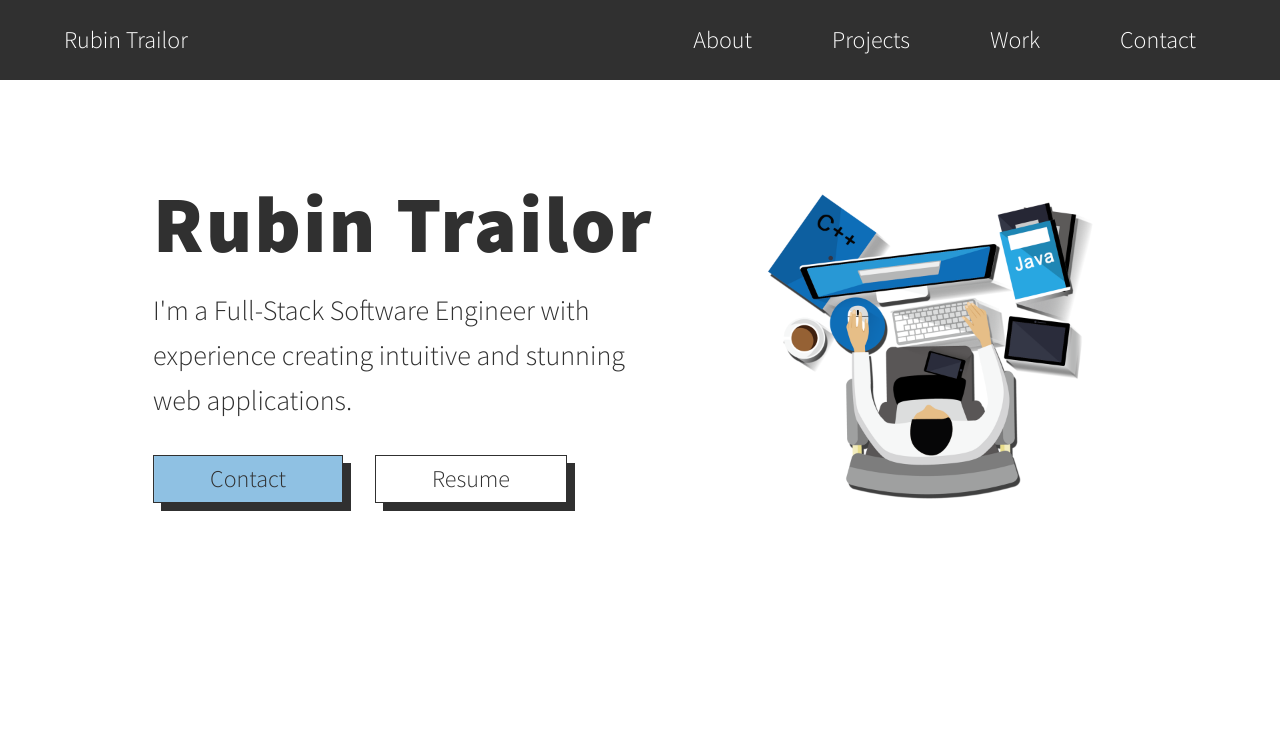
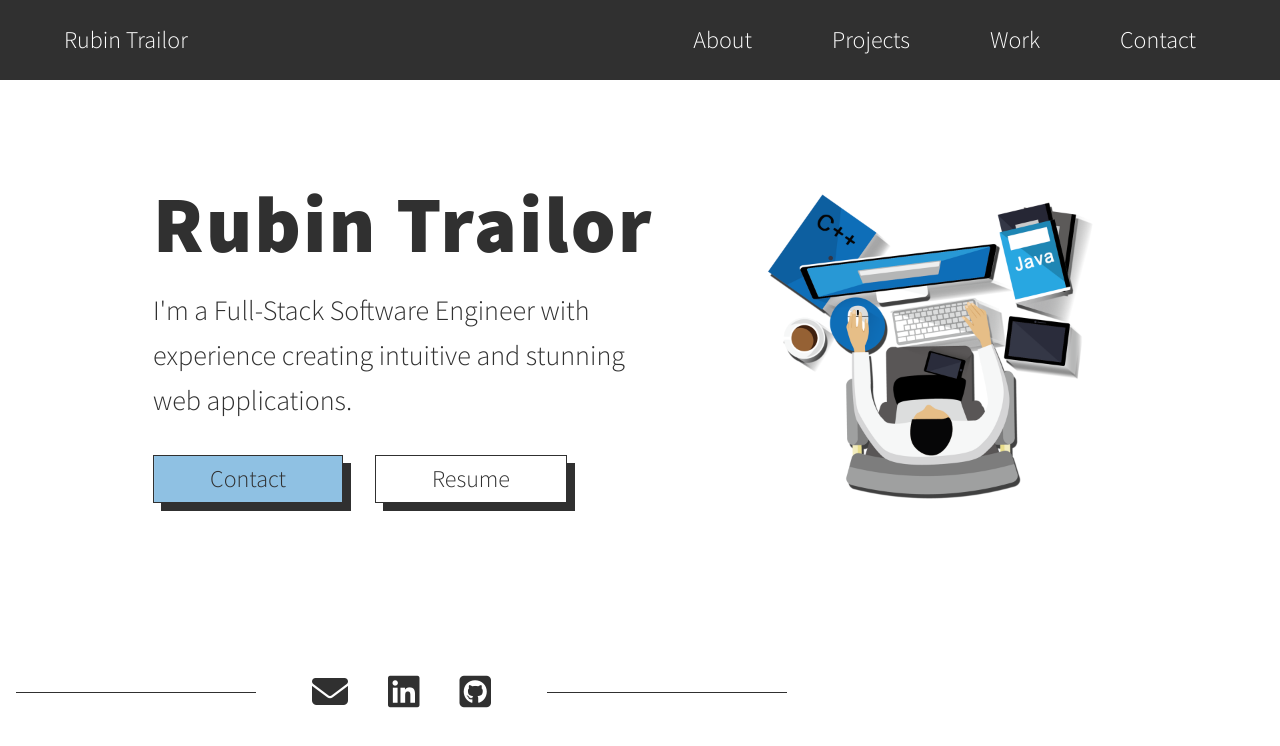
Before and after one commit to rmtrailor/rmtrailor.github.io, a plain HTML site: page index.html in a window 1280 px wide. Drawn offline with nearby package versions, Linux system fonts and the light colour scheme.

Commit message:
Add social links to hero

```diff
--- a/css/style.css
+++ b/css/style.css
@@ -148,7 +148,7 @@ nav label i {
   margin-right: auto;
 }
 
-.hero div img {
+.hero .hero-image-container img {
   width: auto;
   height: auto;
   max-width: 340px;
@@ -188,6 +188,39 @@ nav label i {
   }
 }
 
+.social-list {
+  margin-top: 1.5rem;
+  margin-bottom: 1.5rem;
+  display: flex;
+  justify-content: center;
+  align-items: center;
+}
+
+.social-list span {
+  background-color: var(--clr-accent);
+  height: 1.5px;
+  width: 4rem;
+}
+
+.social-list div {
+  font-size: 1.75rem;
+  display: flex;
+  justify-content: center;
+  align-items: center;
+  gap: 2.5rem;
+  margin-left: 1rem;
+  margin-right: 1rem;
+}
+
+.social-list div a {
+  text-decoration: none;
+  color: var(--clr-dark);
+}
+
+.desktop-social-list {
+  display: none;
+}
+
 /* Hero - Laptop */
 @media (min-width: 1024px) {
   .hero {
@@ -196,7 +229,7 @@ nav label i {
     text-align: left;
   }
 
-  .hero div img {
+  .hero .hero-image-container img {
     max-width: 540px;
   }
 
@@ -216,6 +249,32 @@ nav label i {
   .introduction p {
     margin-left: 0;
     font-size: 1.75rem;
+  }
+
+  .mobile-social-list {
+    display: none;
+  }
+
+  .desktop-social-list {
+    display: flex;
+    justify-content: flex-start;
+    margin-top: 8rem;
+  }
+
+  .social-list div {
+    font-size: 2.25rem;
+  }
+
+  .social-list span {
+    background-color: var(--clr-dark);
+    height: 1.5px;
+    width: 15rem;
+  }
+}
+
+@media (min-width: 2000px) {
+  .social-list {
+    margin-left: 50rem;
   }
 }
 
--- a/index.html
+++ b/index.html
@@ -79,6 +79,21 @@
       </div>
       <div class="introduction">
         <h1>Rubin Trailor</h1>
+        <div class="social-list mobile-social-list">
+          <span></span>
+          <div>
+            <a href="mailto:contact@rubintrailor.com">
+              <i class="fa-solid fa-envelope"></i>
+            </a>
+            <a href="https://www.linkedin.com/in/rmtrailor/">
+              <i class="fab fa-linkedin"></i>
+            </a>
+            <a href="https://github.com/rmtrailor">
+              <i class="fab fa-github-square"></i>
+            </a>
+          </div>
+          <span></span>
+        </div>
         <p>
           I'm a Full-Stack Software Engineer with experience creating intuitive
           and stunning web applications.
@@ -91,6 +106,25 @@
             <span>Resume</span>
           </a>
         </div>
+      </div>
+    </section>
+
+    <!-- Desktop Social List -->
+    <section class="social-list desktop-social-list">
+      <div>
+        <span></span>
+        <div>
+          <a href="mailto:contact@rubintrailor.com">
+            <i class="fa-solid fa-envelope"></i>
+          </a>
+          <a href="https://www.linkedin.com/in/rmtrailor/">
+            <i class="fab fa-linkedin"></i>
+          </a>
+          <a href="https://github.com/rmtrailor">
+            <i class="fab fa-github-square"></i>
+          </a>
+        </div>
+        <span></span>
       </div>
     </section>
 
```
